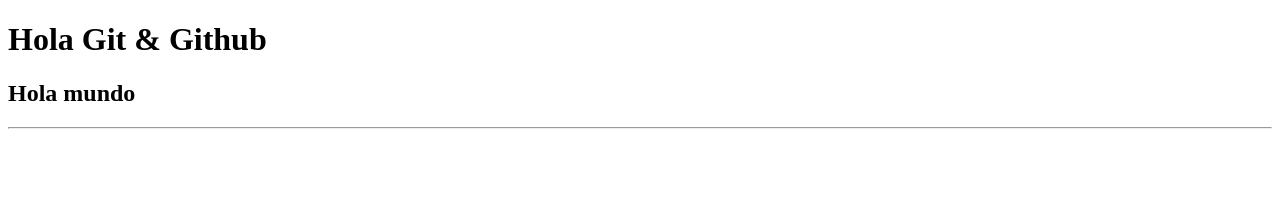
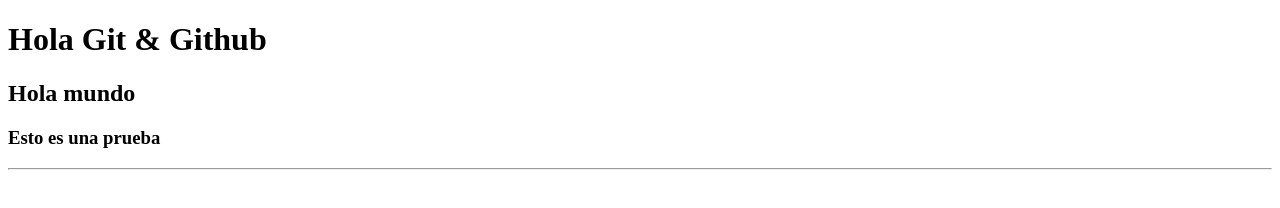
Before and after one commit to Florscida/CLASE-REPOSITORIO, a plain HTML site: page index.html in a window 1280 px wide. Drawn offline with Linux system fonts and the light colour scheme.

Commit message:
Se agregó el H3

```diff
--- a/index.html
+++ b/index.html
@@ -9,6 +9,7 @@
 <body>
     <h1>Hola Git & Github</h1>
     <h2>Hola mundo</h2>
+    <h3>Esto es una prueba</h3>
     <hr>
 </body>
 </html>
```
